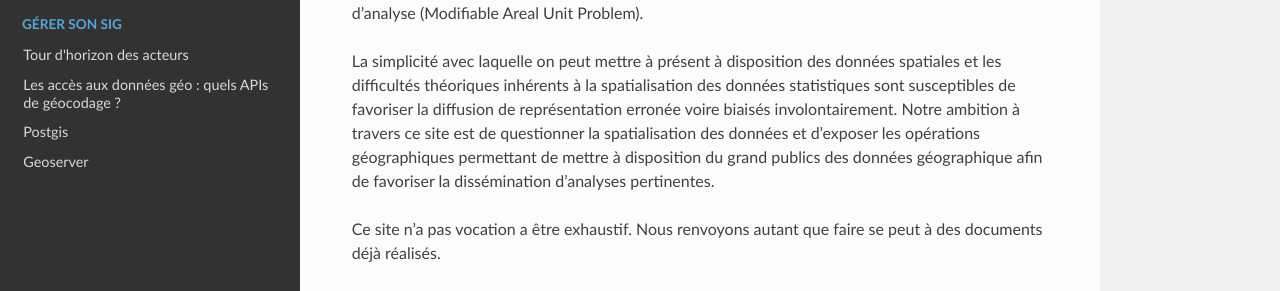
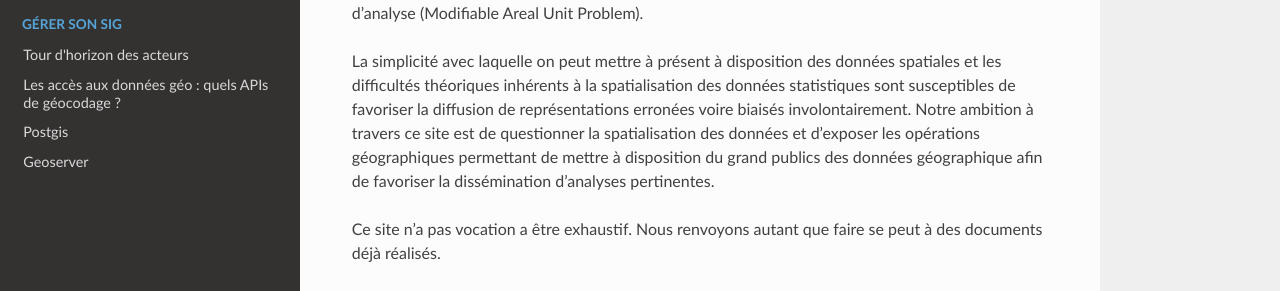
Before and after one commit to JulieDjidji/memocarto, a Sphinx documentation site: the page built from doc/source/index.rst, in a window 1280 px wide and 900 px high, scrolled down 320 px. Shown: the part 206-497 px from the top of the window. Built offline with Sphinx 7.4.7 and the Read the Docs theme 2.0.0, drawn with Linux system fonts in a browser that asks for light colours; pages that are not in the unit, such as notebooks, are missing from menus.

Commit message:
Update index.rst

```diff
--- a/doc/source/index.rst
+++ b/doc/source/index.rst
@@ -13,7 +13,7 @@ Les applications de cartographie en ligne ont transformé notre quotidien : cal
 
 La spatialisation des données statistiques consiste à affecter à chaque élément d’un ensemble d’intérêt une portion plus ou moins grande d’espace. Cette opération n’est pas naturelle et est une construction géographique, qui n’existe pas en dehors d’un certain consensus social. La taille et la forme des unités spatiales que l’on associe aux objets étudiés déterminent un point de vue qui conditionne les résultats des analyses. Loin d’être anecdotique, ce phénomène se traduit par le fait que les corrélations calculées sur des unités spatiales varient voire changent de signe selon l’échelle d’analyse (Modifiable Areal Unit Problem).
 
-La simplicité avec laquelle on peut mettre à présent à disposition des données spatiales et les difficultés théoriques inhérents à la spatialisation des données statistiques sont susceptibles de favoriser la diffusion de représentation erronée voire biaisés involontairement. Notre ambition à travers ce site est de questionner la spatialisation des données et d’exposer les opérations géographiques permettant de mettre à disposition du grand publics des données géographique afin de favoriser la dissémination d’analyses pertinentes.
+La simplicité avec laquelle on peut mettre à présent à disposition des données spatiales et les difficultés théoriques inhérents à la spatialisation des données statistiques sont susceptibles de favoriser la diffusion de représentations erronées voire biaisés involontairement. Notre ambition à travers ce site est de questionner la spatialisation des données et d’exposer les opérations géographiques permettant de mettre à disposition du grand publics des données géographique afin de favoriser la dissémination d’analyses pertinentes.
 
 Ce site n’a pas vocation a être exhaustif. Nous renvoyons autant que faire se peut à des documents déjà réalisés.
 
```
